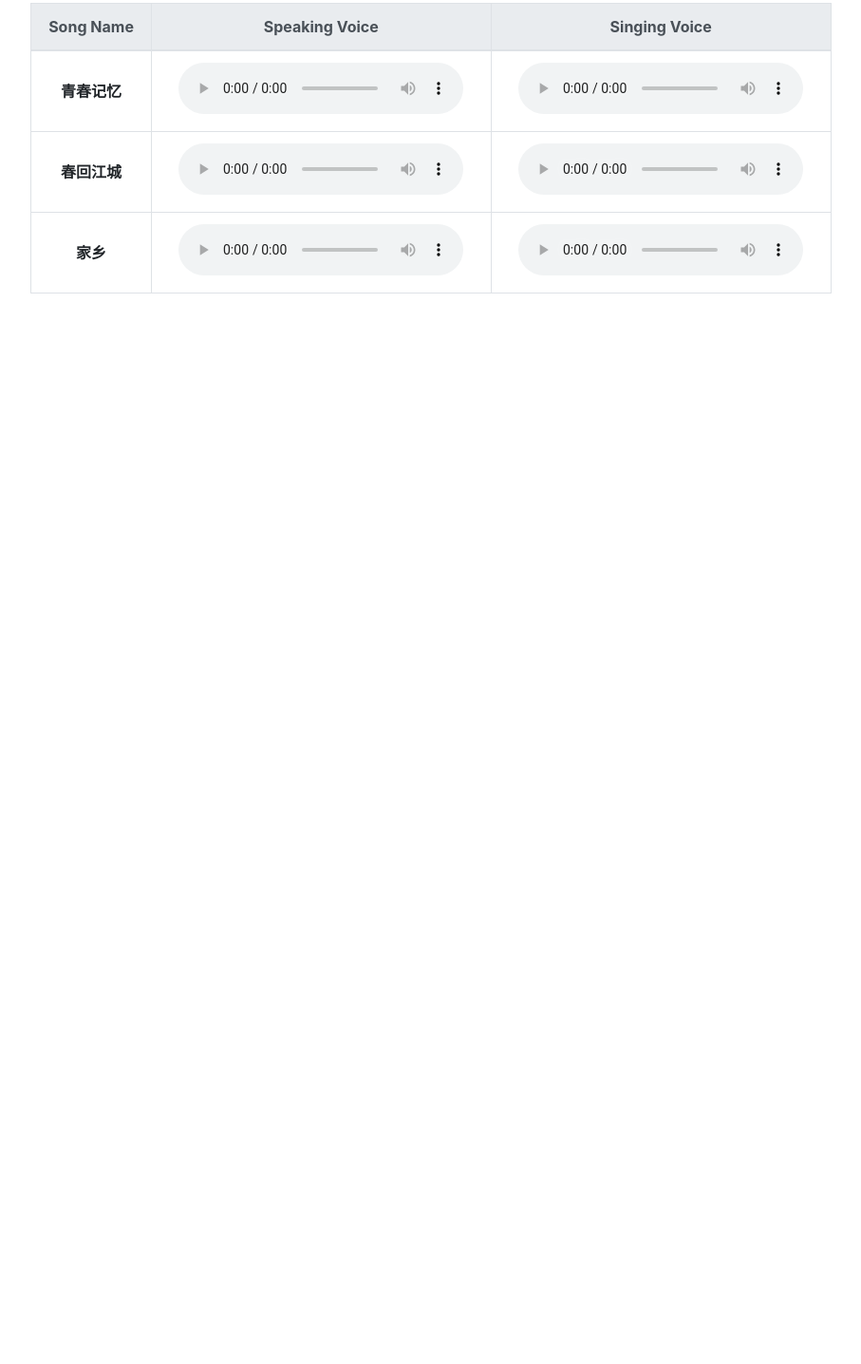
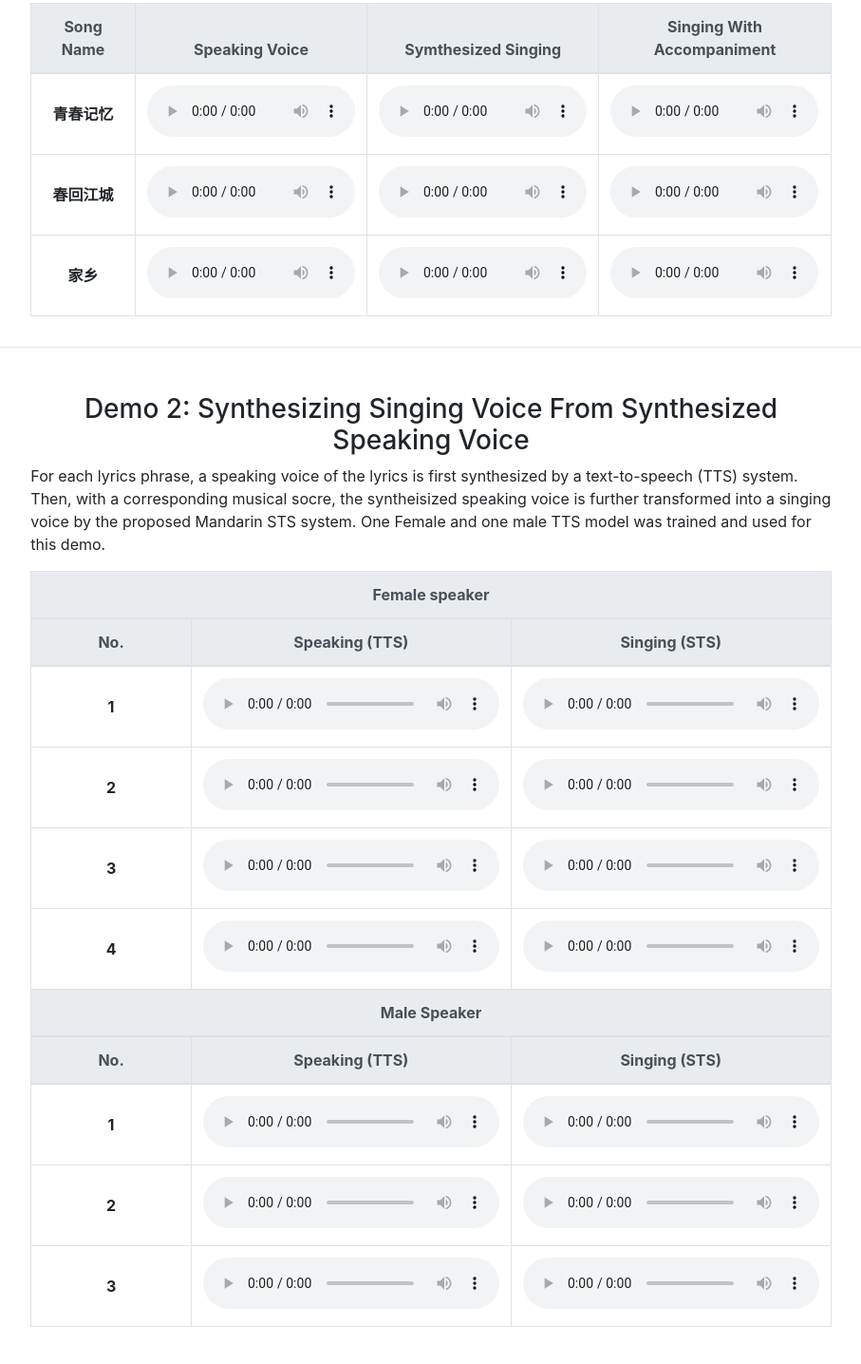
Before and after one commit to QingyingZhu/MandarinSTS, a plain HTML site: page index.html in a window 1280 px wide. Shown: the part 652-2088 px from the top of the page at 95% size, without its empty margins (186-1093 px from the left). Before the commit the page ends 1025 px from the top, so only its background shows below. Drawn offline with Linux system fonts and the light colour scheme.

Commit message:
added new demos

```diff
--- a/assets/css/style.css
+++ b/assets/css/style.css
@@ -0,0 +1,8 @@
+table {
+
+    word-wrap: break-word;
+}
+
+audio {
+    width: 100%;
+}
--- a/index.html
+++ b/index.html
@@ -19,8 +19,8 @@
   <div class="content mb-5">
    <div class="text text-center">
     <p class="title mb-1 font-weight-bold">A Mandarin Chinese Speech-To-Singing Symthesis System</p>
-    <p class="author mb-1">Qinging Zhu, Hongyang Li, Aozhi Liu, Jing Xiao</p>
-    <p class="author mb-1">Ping An Technology (Shenzhen) Co. Ltd</p>
+    <p class="author mb-1">Qinging Zhu, Minchuan Chen, Shaojun Wang, Jing Xiao</p>
+    <p class="author mb-1">Ping An Technology Co. Ltd</p>
    </div>
    <div class="text">
     <p class="description col-sm-8 offset-sm-2 mb-1">
@@ -35,7 +35,7 @@
    <hr>
    <div class="audio row mt-5">
       <div class="col-sm-8 offset-sm-2">
-        <h3 class="text-center">Demo</h3>
+        <h3 class="text-center">Demo 1: Synthesizing Singing Voice From Real Speaking Voice</h3>
         <p class="description mb-3">
           This demo is about three original songs from AI Music Team, Ping An Technology.
           A speaking voice of the lyrics was recorded for each song. With a musical score of the song, the proposed Mandarin STS system trasformed the speaking voices into singing voices.
@@ -43,9 +43,10 @@
         <table class="table table-bordered table-hover text-center">
           <thead class="thead-light">
             <tr>
-              <th scope="col">Song Name</th>
-              <th scope="col">Speaking Voice</th>
-              <th scope="col">Singing Voice</th>
+              <th style="width: 13%" scope="col">Song Name</th>
+              <th style="width: 29%" scope="col">Speaking Voice</th>
+              <th style="width: 29%" scope="col">Symthesized Singing</th>
+              <th style="width: 29%" scope="col">Singing With Accompaniment</th>
             </tr>
           </thead>
           <tbody>
@@ -54,6 +55,11 @@
               <td>
                 <audio controls>
                   <source src="./assets/audio/青春记忆_女声_朗读.mp3" type="audio/mpeg">
+                </audio>
+              </td>
+              <td>
+                <audio controls>
+                  <source src="./assets/audio/青春记忆_女声_合成.mp3" type="audio/mpeg">
                 </audio>
               </td>
               <td>
@@ -71,6 +77,11 @@
               </td>
               <td>
                 <audio controls>
+                  <source src="./assets/audio/春回江城_女声_合成.mp3" type="audio/mpeg">
+                </audio>
+              </td>
+              <td>
+                <audio controls>
                   <source src="./assets/audio/春回江城_女声_伴奏.mp3" type="audio/mpeg">
                 </audio>
               </td>
@@ -84,6 +95,11 @@
               </td>
               <td>
                 <audio controls>
+                  <source src="./assets/audio/家乡_女声_合成.mp3" type="audio/mpeg">
+                </audio>
+              </td>
+              <td>
+                <audio controls>
                   <source src="./assets/audio/家乡_女声_伴奏.mp3" type="audio/mpeg">
                 </audio>
               </td>
@@ -92,6 +108,137 @@
         </table>
       </div>
     </div>
+
+    <hr/>
+    <div class="audio row mt-5">
+        <div class="col-sm-8 offset-sm-2">
+          <h3 class="text-center">Demo 2: Synthesizing Singing Voice From Synthesized Speaking Voice</h3>
+          <p class="description mb-3">
+            For each lyrics phrase, a speaking voice of the lyrics is first synthesized by a text-to-speech (TTS) system.
+            Then, with a corresponding musical socre, the syntheisized speaking voice is further transformed into a singing voice by the proposed Mandarin STS system.
+            One Female and one male TTS model was trained and used for this demo.
+          </p>
+          <table class="table table-bordered table-hover text-center">
+            <thead class="thead-light">
+              <tr>
+                <th colspan="3">Female speaker</th>
+              </tr>
+              <tr>
+                <th style="width: 20%" scope="col">No.</th>
+                <th style="width: 40%" scope="col">Speaking (TTS)</th>
+                <th style="width: 40%" scope="col">Singing (STS)</th>
+              </tr>
+            </thead>
+            <tbody>
+              <tr>
+                <th class="align-middle" scope="row">1</th>
+                <td>
+                  <audio controls>
+                    <source src="./assets/audio/f/b001sp.wav" type="audio/wav">
+                  </audio>
+                </td>
+                <td>
+                  <audio controls>
+                    <source src="./assets/audio/f/b001sg.wav" type="audio/wav">
+                  </audio>
+                </td>
+              </tr>
+              <tr>
+                <th class="align-middle" scope="row">2</th>
+                <td>
+                  <audio controls>
+                    <source src="./assets/audio/f/b004sp.wav" type="audio/wav">
+                  </audio>
+                </td>
+                <td>
+                  <audio controls>
+                    <source src="./assets/audio/f/b004sg.wav" type="audio/wav">
+                  </audio>
+                </td>
+              </tr>
+              <tr>
+                <th class="align-middle" scope="row">3</th>
+                <td>
+                  <audio controls>
+                    <source src="./assets/audio/f/b005sp.wav" type="audio/wav">
+                  </audio>
+                </td>
+                <td>
+                  <audio controls>
+                    <source src="./assets/audio/f/b005sg.wav" type="audio/wav">
+                  </audio>
+                </td>
+              </tr>
+              <tr>
+                <th class="align-middle" scope="row">4</th>
+                <td>
+                  <audio controls>
+                    <source src="./assets/audio/f/b008sp.wav" type="audio/wav">
+                  </audio>
+                </td>
+                <td>
+                  <audio controls>
+                    <source src="./assets/audio/f/b008sg.wav" type="audio/wav">
+                  </audio>
+                </td>
+              </tr>
+            </tbody>
+
+            <thead class="thead-light">
+                <tr>
+                  <th colspan="3">Male Speaker</th>
+                </tr>
+                <tr>
+                  <th style="width: 20%" scope="col">No.</th>
+                  <th style="width: 40%" scope="col">Speaking (TTS)</th>
+                  <th style="width: 40%" scope="col">Singing (STS)</th>
+                </tr>
+              </thead>
+              <tbody>
+                <tr>
+                  <th class="align-middle" scope="row">1</th>
+                  <td>
+                    <audio controls>
+                      <source src="./assets/audio/m/z001sp.wav" type="audio/wav">
+                    </audio>
+                  </td>
+                  <td>
+                    <audio controls>
+                      <source src="./assets/audio/m/z001sg.wav" type="audio/wav">
+                    </audio>
+                  </td>
+                </tr>
+                <tr>
+                  <th class="align-middle" scope="row">2</th>
+                  <td>
+                    <audio controls>
+                      <source src="./assets/audio/m/z002sp.wav" type="audio/wav">
+                    </audio>
+                  </td>
+                  <td>
+                    <audio controls>
+                      <source src="./assets/audio/m/z002sg.wav" type="audio/wav">
+                    </audio>
+                  </td>
+                </tr>
+                <tr>
+                  <th class="align-middle" scope="row">3</th>
+                  <td>
+                    <audio controls>
+                      <source src="./assets/audio/m/z008sp.wav" type="audio/wav">
+                    </audio>
+                  </td>
+                  <td>
+                    <audio controls>
+                      <source src="./assets/audio/m/z008sg.wav" type="audio/wav">
+                    </audio>
+                  </td>
+                </tr>
+
+              </tbody>
+          </table>
+        </div>
+      </div>
   </div>
 </body>
 </html>
```
Also changed, not shown: 18 other files.
